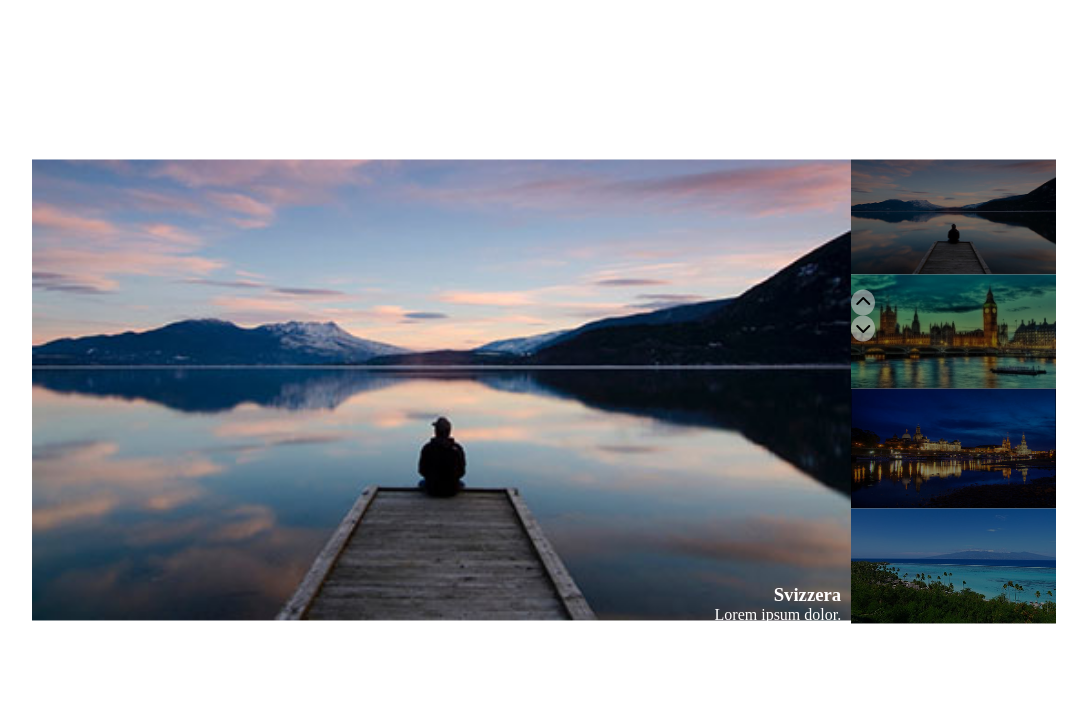
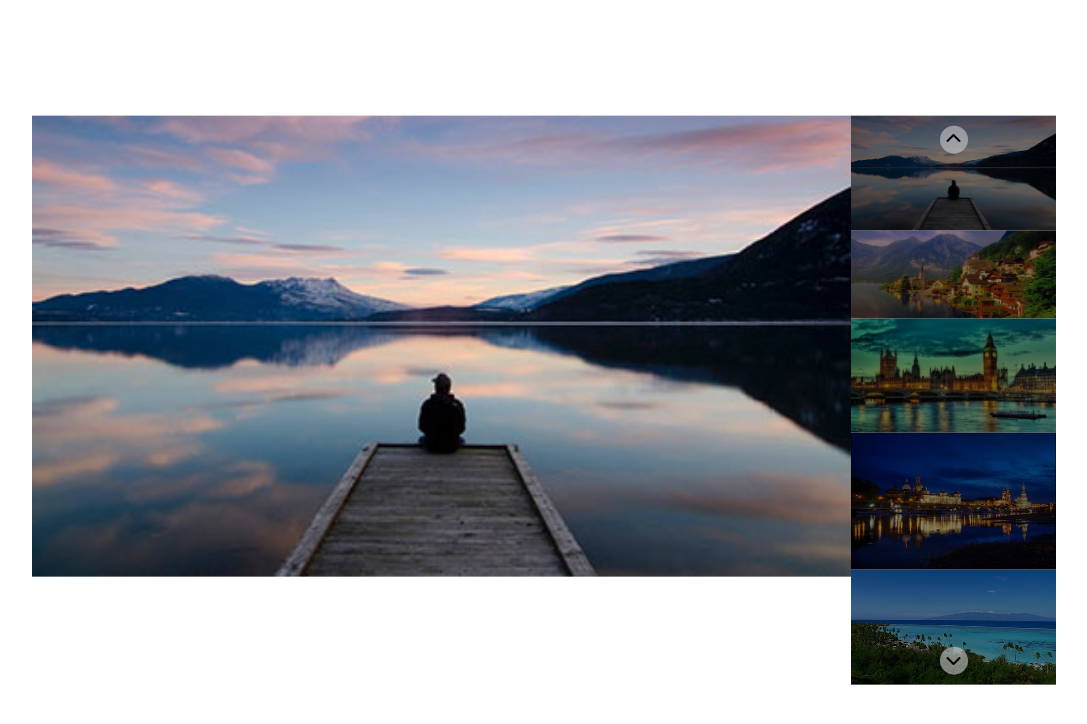
Before and after one commit to DanieleBool/js-array-carousel, a plain HTML site: page index.html in a window 1280 px wide. Shown: the whole page, without its empty margins (96-1183 px from the left). Drawn offline with Linux system fonts and the light colour scheme.

Commit message:
fine inserimento del primo array

```diff
--- a/css/style.css
+++ b/css/style.css
@@ -17,7 +17,6 @@ main{
     top: 50%;
     left: 50%;
     transform: translate(-50%, -50%);
-    background-color: white;
 }
 
 .jumbo-cont{
@@ -26,55 +25,77 @@ main{
     height: 100%;
 }
 
-.jumbo-cont img{
+/* .jumbo-cont img{
     width: 100%;
-    /* height: 100%; */
-    /* object-fit: cover; */
+    object-fit: cover;
+    display: none;
+} */
+
+.item{
+    display: none;
+    object-fit: cover;
+}
+
+.item img{
+    width: 100%;
+    object-fit: cover;
 
 }
 
 .jumbo-cont .text{
     color: white;
     position: absolute;
-    right: 0%;
-    bottom: 0%;
-    margin-right: 10px;
+    right: 20px;
+    bottom: 25px;
     text-align: right;
 }
 
 .carousel-cont{
-    /* display: flex; */
-    /* flex-direction: column; */
-    position: relative;
+    height: 100%;
     width: 20%;
-    /* z-index: -1; */
-    /* height: 400px; */
-    align-items: center;
 }
 
-.up{
+/* .cont-arrow{
     position: absolute;
     display: flex;
     flex-direction: column;
     justify-content: space-between;
     padding: 10px 0;
+} */
+
+.down{
+    padding: 5px 7px;
+    background: rgba(204,204,204,0.6);
+    border-radius: 50%;
+    position: absolute;
+    bottom: 10px;
+    left: auto;
+    margin-left: calc(50% - 14px);
 }
 
-.up .fa-chevron-up, .fa-chevron-down{
-padding: 5px;
-background: rgba(204,204,204,0.6);
-border-radius: 50%;
+.up{
+    padding: 5px 7px;
+    background: rgba(204,204,204,0.6);
+    border-radius: 50%;
+    position: absolute;
+    top: 10px;
+    margin-left: calc(50% - 14px);
 }
 
 .carousel-img{
     display: flex;
     flex-direction: column;
     /* overflow-y: scroll; */
-    height: calc(100% / 4);
+    height: calc(100% / 5);
+    position: relative;
 }
 
 .carousel-img img{
     width: 100%;
     filter: brightness(50%);
-    height: 100%;
+    /* height: %; */
 }
+
+.active{
+    display: block;
+}
--- a/index.html
+++ b/index.html
@@ -13,7 +13,9 @@
         <div class="container">
             <div class="jumbo-cont">
                 <!-- immagini javascript -->
-                <img src="img/01.jpg" alt="">
+                <!-- <div class='itemdiv'>
+                    <img src="img/01.jpg" alt="">
+                </div> -->
                 <!-- testo javascript -->
                 <div class="text">
                     <h3>Svizzera</h3>
@@ -25,13 +27,19 @@
                 <div class="carousel-img">
                     <!--immagini javascript -->
                     <img src="img/01.jpg" alt="">
+                    <img src="img/02.jpg" alt="">
                     <img src="img/03.jpg" alt="">
                     <img src="img/04.jpg" alt="">
                     <img src="img/05.jpg" alt="">
-                </div>
-                <div class="up">
-                    <i class="fas fa-chevron-up"></i>
-                    <i class="fas fa-chevron-down"></i>
+
+                    <!-- <div class="cont-arrow"> -->
+                        <div class="up">
+                            <i class="fas fa-chevron-up"></i>
+                        </div>
+                        <div class="down">
+                            <i class="fas fa-chevron-down"></i>
+                        </div>
+                    </div>
                 </div>
             </div>
         </div>
--- a/js/script.js
+++ b/js/script.js
@@ -1,3 +1,27 @@
+// const items = [
+//     'img/01.jpg',
+//     'img/02.jpg',
+//     'img/03.jpg',
+//     'img/04.jpg',
+//     'img/05.jpg'
+// ];
+
+const title = [
+    'Svezia',
+    'Svizzera',
+    'Gran Bretagna',
+    'Germania',
+    'Paradise'
+];
+
+const text = [
+    'Lorem ipsum, dolor sit amet consectetur adipisicing elit. Et temporibus voluptatum suscipit tempore aliquid deleniti aut veniam inventore eligendi ex ad ullam, cumque provident totam omnis, magnam dolores dolorum corporis.',
+    'Lorem ipsum',
+    'Lorem ipsum, dolor sit amet consectetur adipisicing elit.',
+    'Lorem ipsum, dolor sit amet consectetur adipisicing elit. Et temporibus voluptatum suscipit tempore aliquid deleniti aut veniam inventore eligendi ex ad ullam,',
+    'Et temporibus voluptatum suscipit tempore aliquid deleniti aut veniam inventore eligendi ex ad ullam,'
+];
+
 const items = [
     'img/01.jpg',
     'img/02.jpg',
@@ -6,18 +30,94 @@ const items = [
     'img/05.jpg'
 ];
 
-const title = [
-    'Svezia',
-    'Svizzera',
-    'Gran Bretagna',
-    'Germania',
-    'Paradise'
-]
+let imageA ="";
 
-const text = [
-    'Lorem ipsum, dolor sit amet consectetur adipisicing elit. Et temporibus voluptatum suscipit tempore aliquid deleniti aut veniam inventore eligendi ex ad ullam, cumque provident totam omnis, magnam dolores dolorum corporis.',
-    'Lorem ipsum',
-    'Lorem ipsum, dolor sit amet consectetur adipisicing elit.',
-    'Lorem ipsum, dolor sit amet consectetur adipisicing elit. Et temporibus voluptatum suscipit tempore aliquid deleniti aut veniam inventore eligendi ex ad ullam,',
-    'Et temporibus voluptatum suscipit tempore aliquid deleniti aut veniam inventore eligendi ex ad ullam,',
-]
+for(i = 0; i<items.length; i++) {
+    imageA +=
+     `
+    <div class="item">
+    <img src="${items[i]}" alt="${items[i]}">
+    </div>
+    `;
+}
+
+console.log(imageA);
+
+// inseriamo gli elementi
+const itemsCont = document.querySelector(".jumbo-cont");
+itemsCont.innerHTML = imageA;
+
+// rendere il primo attivo
+const item = document.getElementsByClassName("item");
+console.log(item[0]);
+let activeItem = 0;
+item[activeItem].classList.add("active");
+
+const up = document.querySelector(".up");
+const down = document.querySelector(".down");
+
+// funzione con cui rimuovo l'active -> incremento di 1 il mio item -> aggiungo al prossimo l'active
+// la lunghezza di 'items' è 5 quindi, dato che parto da 0 e non da 1, in queso if devo decrementare -1 per interrompere
+down.addEventListener("click", function(){
+    if(activeItem < items.length - 1){
+        item[activeItem].classList.remove("active");
+        // oppure aggiungere activeItem++ sopra in quadra
+        activeItem++;
+        item[activeItem].classList.add("active");
+    }
+});
+
+up.addEventListener("click", function(){
+    if(activeItem > 0){
+        // come sopra rimuovo l'active
+        item[activeItem].classList.remove("active");
+        // oppure aggiungere activeItem++ sopra in quadra
+        // decremento
+        activeItem--;
+        // aggiungo l'active all'elemento decrementato (diversamente da Stopra)
+        item[activeItem].classList.add("active");
+    }
+});
+
+
+// ARRAY 2
+
+
+
+
+
+
+
+// let imagesAr = '';
+// for (let i = 0; i < items.length; i++) {
+//     imagesAr +=
+//     `
+//     <div class='itemdiv'>
+//         <img src="${items[i]}" alt="${title[i]}">
+//     </div>
+//     `;
+// }
+
+// console.log(imagesAr);
+
+// // inserisco gli elementi in pagina
+// // document.querySelector(".jumbo-cont").innerHTML = imagesAr; alternativa
+// const jumboC = document.querySelector(".jumbo-cont");
+// jumboC.innerHTML += imagesAr;
+
+
+// // rendo il primo elemento attivo
+// const itemj = document.getElementsByClassName('.itemdiv');
+// console.log(itemj[0]);//  il mio itemdiv può incrementare
+// let activeItem = 0;
+// itemj[activeItem].classList.add('active');
+// let activeImg = 0;
+// jumbImg[activeImg].classList.add('active');
+
+// const upp = document.querySelector('.up');
+// const downn = document.querySelector('.down');
+
+// downn.addEventListener("click", function(){
+//     jumbImg[activeImg].classList.remove('active');
+
+// });
```
Also changed, not shown: 1 other file.
